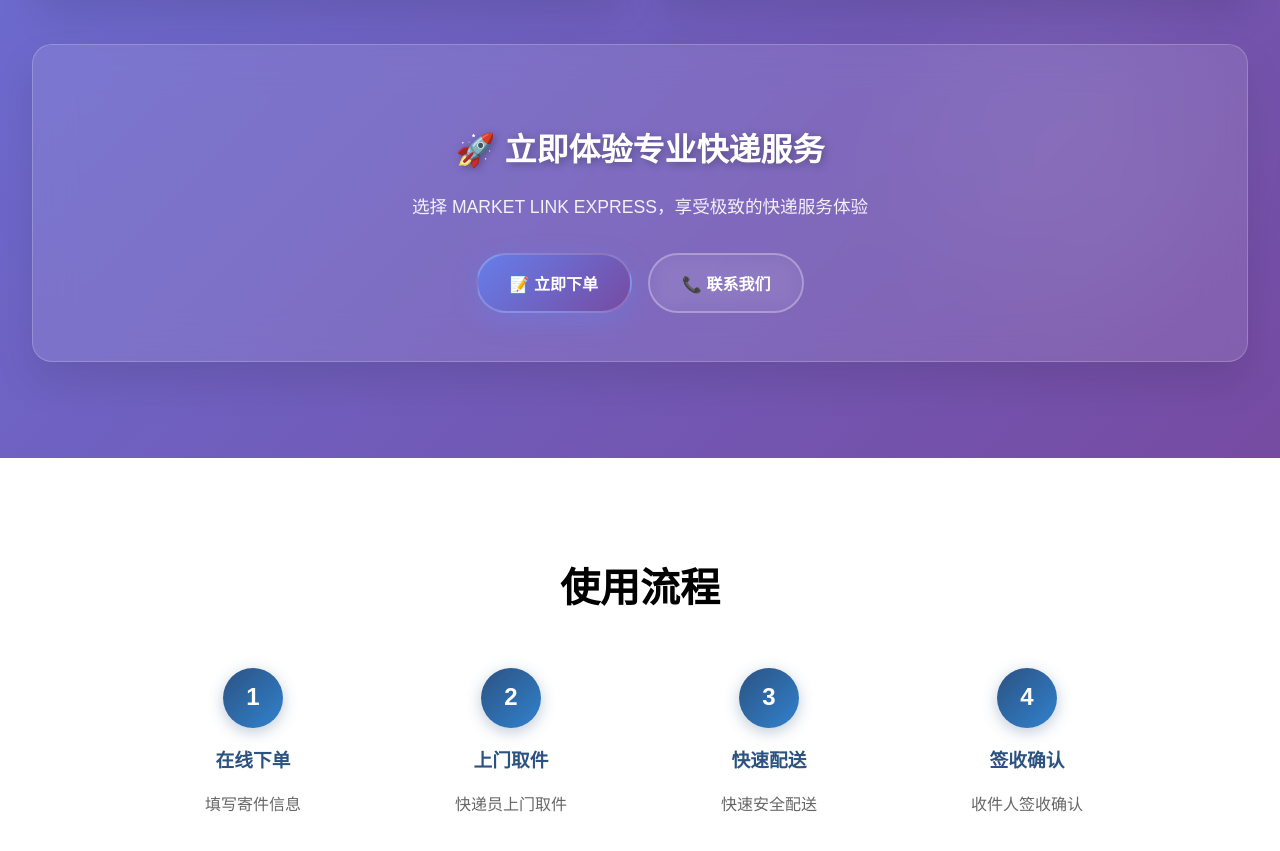
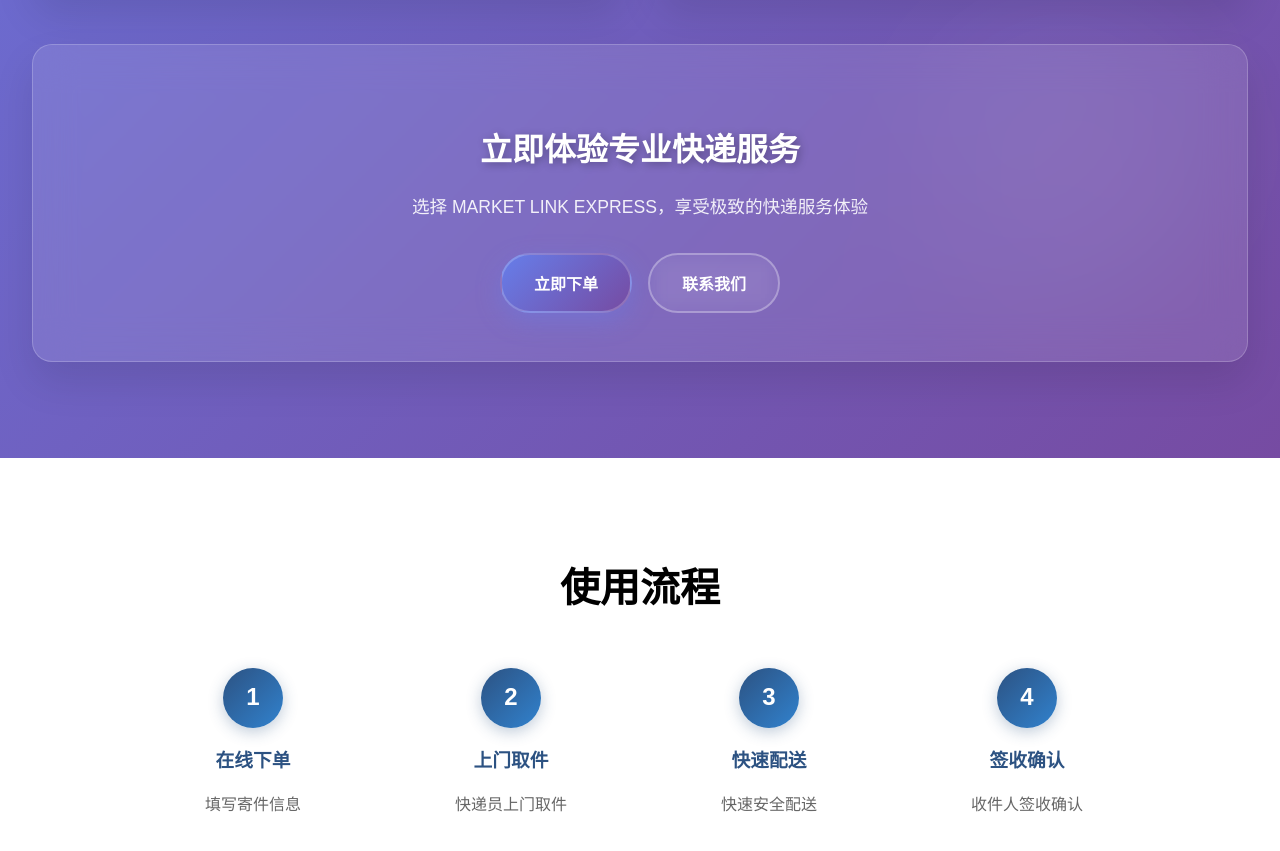
Before and after one commit to huangdelun16-lgtm/ml-express, a React (Create React App) app: page / in a window 1280 px wide. Shown: the part 1780-2631 px from the top of the page. Built offline with nearby package versions, Linux system fonts and the light colour scheme; no server answers; the database is empty; the HTML template or start-up script is replaced by a standard one.

Commit message:
Remove emoji icons from CTA section for cleaner design

```diff
--- a/src/pages/HomePage.tsx
+++ b/src/pages/HomePage.tsx
@@ -887,7 +887,7 @@
               fontWeight: '700',
               textShadow: '2px 2px 8px rgba(0,0,0,0.3)'
             }}>
-              🚀 立即体验专业快递服务
+              立即体验专业快递服务
             </h3>
             <p style={{
               fontSize: '1.1rem',
@@ -927,7 +927,7 @@
                 document.getElementById('order-form')?.scrollIntoView({ behavior: 'smooth' });
               }}
               >
-                📝 立即下单
+                立即下单
               </button>
               <button style={{
                 background: 'transparent',
@@ -953,7 +953,7 @@
                 document.getElementById('contact')?.scrollIntoView({ behavior: 'smooth' });
               }}
               >
-                📞 联系我们
+                联系我们
               </button>
             </div>
           </div>
```
